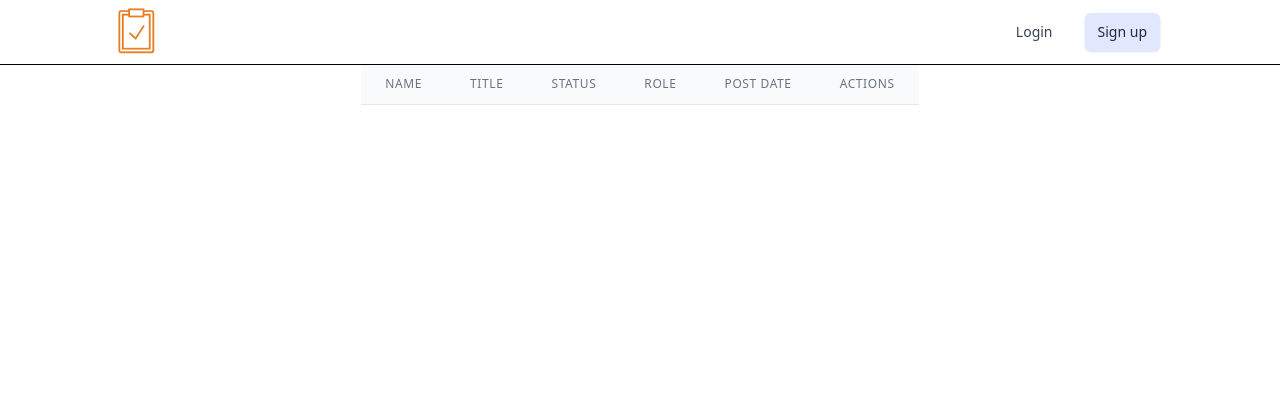
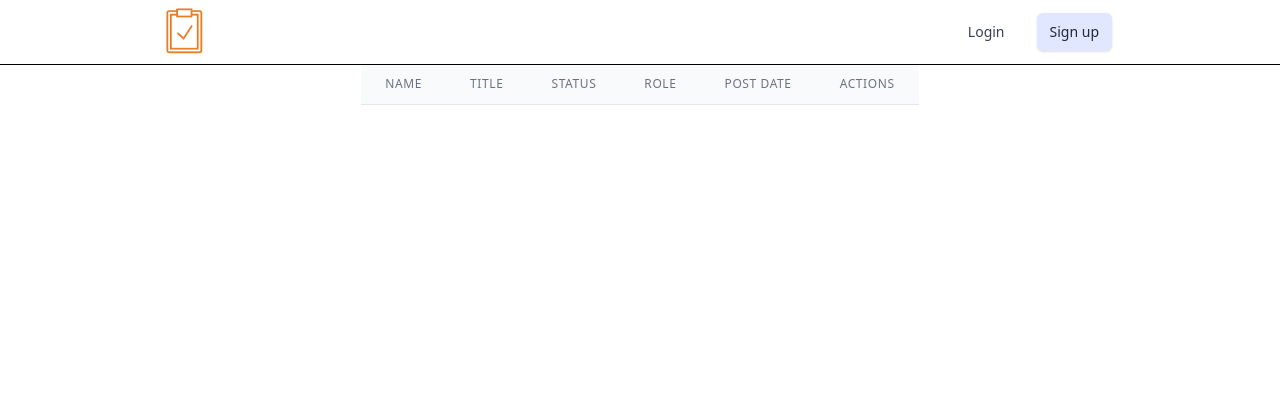
Before and after one commit to johnclamy/tasklistproject, a Flask app: template templates/index.html in a window 1280 px wide. Shown: the top 420 px of the page. Run offline with Flask 3, Linux system fonts and the light colour scheme; the template is opened without the code that fills it, so the values that code supplies are empty; style sheets or scripts are compiled from the project's sources.

Commit message:
reduce the px padding on the header

```diff
--- a/templates/base.html
+++ b/templates/base.html
@@ -11,7 +11,7 @@
 <body>
     <header>
         <div class="fixed top-0 left-0 w-full z-50 bg-white border-b backdrop-blur-lg bg-opacity-80">
-            <div class="mx-auto max-w-6xl px-6 sm:px-6 lg:px-12 ">
+            <div class="mx-auto max-w-5xl px-5 sm:px-6 lg:px-8 ">
                 <div class="relative flex h-16 justify-between">
                     <div class="flex flex-1 items-stretch justify-start">
                         <a class="flex shrink-0 items-center" href="#">
```
